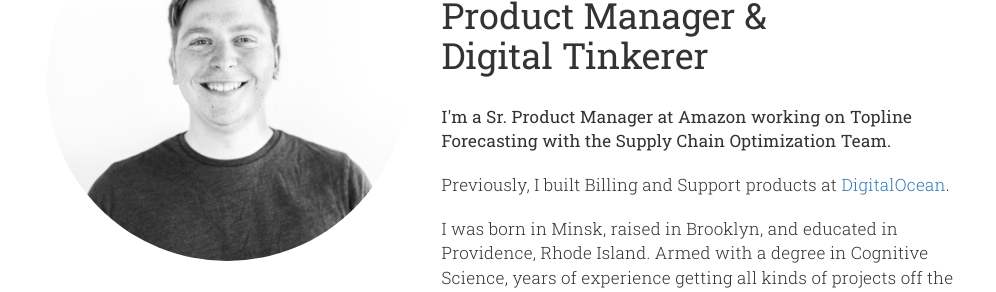
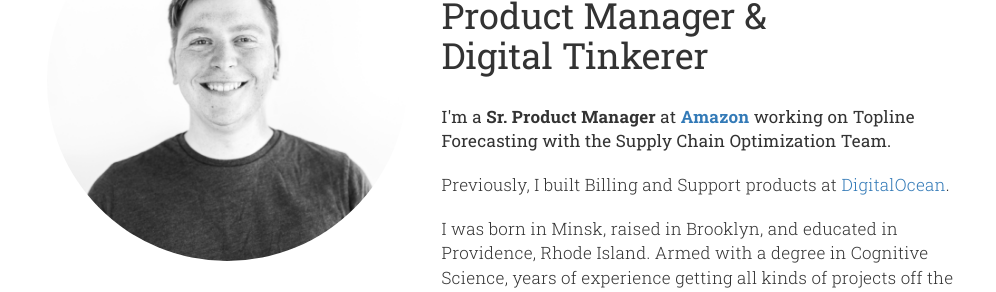
Before and after one commit to slobatch/slobatch.github.io, a Jekyll site: the page built from index.html, in a window 1280 px wide. Shown: the part 209-501 px from the top of the page, without its empty margins (121-1117 px from the left). Built offline with Jekyll 4.4.1, drawn with Linux system fonts in a browser that asks for light colours; nearby versions of some CDN libraries.

```diff
--- a/index.html
+++ b/index.html
@@ -21,7 +21,7 @@ layout: home
             </h2>
           </div>
           <h3>
-            I'm a Sr. Product Manager at Amazon working on Topline Forecasting with the Supply Chain Optimization Team.
+            I'm a <b>Sr. Product Manager</b> at <b><a href="http://www.amazon.com">Amazon</a></b> working on Topline Forecasting with the Supply Chain Optimization Team.
           </h3>
           <p>
             Previously, I built Billing and Support products at <a href="http://www.digitalocean.com">DigitalOcean</a>.
```
